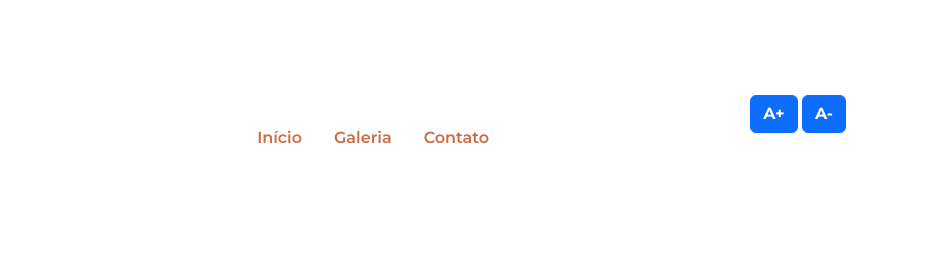
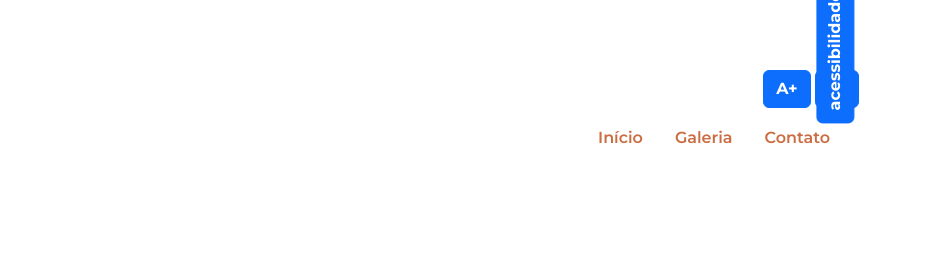
Before and after one commit to splichal07/acessibilidade, a plain HTML site: page index.html in a window 1280 px wide. Shown: the top 273 px of the page, 352-1280 px from the left. Drawn offline with nearby package versions, Linux system fonts and the light colour scheme.

Commit message:
12/03/2025

```diff
--- a/index.html
+++ b/index.html
@@ -22,9 +22,12 @@
                 <li class="nav-item"><a class="nav-link" href="#galeria">Galeria</a></li>
                 <li class="nav-item"><a class="nav-link" href="#contato">Contato</a></li>
             </ul>
-            <div id="acessibilidade">
-             <button id="aumentar-fonte" class="btn btn-primary fw-bold">A+</button>
-             <button id="diminuir-fonte" class="btn btn-primary fw-bold">A-</button>
+            <div id="acessibilidade" class="menu-acessibilidade">
+                <button id="opcao-botao" class="btn btn-primary fw-bold rotacao-botao" >acessibilidade</button>
+                <div id="opcoes-acessibilidade">
+                    <button id="aumentar-fonte" class="btn btn-primary fw-bold">A+</button>
+                    <button id="diminuir-fonte" class="btn btn-primary fw-bold">A-</button>
+                </div>
             </div>
         </nav>
 
--- a/styles.css
+++ b/styles.css
@@ -140,3 +140,21 @@ h2 {
 .form-control {
     background-color: #F1EDEF;
 }
+
+.menu-acessibilidade{
+    position: fixed;
+    top: 2rem;
+    right: 20px;
+    z-index:  1000;
+}
+
+.rotacao-botao{
+    transform: rotate(-90deg);
+    tranform-origin: right center;
+}
+
+.opicoes-acesibilidade{
+    margin-top: 10px;
+    display:flex;
+    flex-direction: column;
+}
```
